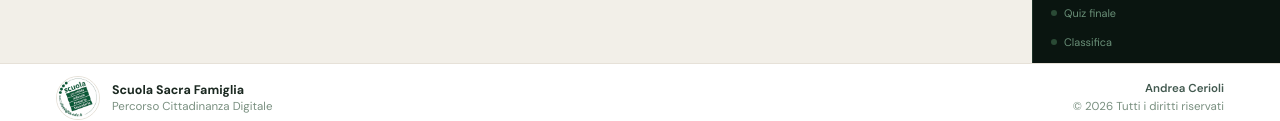
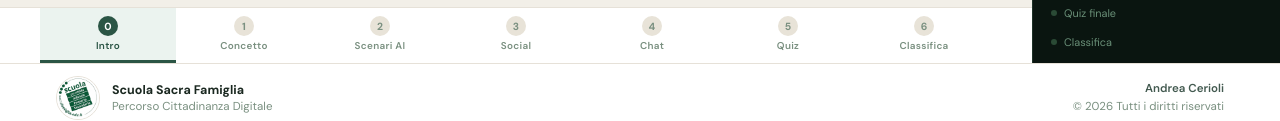
Before and after one commit to sacrafamigliaandrea/sicofante, a plain HTML site: page index.html in a window 1280 px wide. Both pictures are taken after a click on the button "Introduzione". Shown: the part 668-789 px from the top of the page. Drawn offline with Linux system fonts and the light colour scheme.

Commit message:
Add files via upload

```diff
--- a/index.html
+++ b/index.html
@@ -80,13 +80,14 @@
       flex: 1;
       overflow: hidden;
       position: relative;
+      display: flex;
+      flex-direction: column;
     }
 
     /* ── STEPS ── */
     .step {
       display: none;
-      position: absolute;
-      inset: 0;
+      flex: 1;
       overflow-y: auto;
       padding: 36px 56px;
       max-width: 1440px;
@@ -94,7 +95,8 @@
       width: 100%;
       animation: fadeUp .4s ease both;
     }
-    .step.active { display: block; }
+    .step.active { display: flex !important; flex-direction: column; }
+    /* step.active gestito sopra */
 
     @keyframes fadeUp {
       from { opacity: 0; transform: translateY(14px); }
@@ -783,6 +785,38 @@
     }
     .wt-word.lit .wt-dot { background: var(--terra); }
     .wt-count { display: none; }
+
+    /* ── BOTTOM NAV BAR ── */
+    #bottomNav {
+      flex-shrink: 0;
+      background: var(--surface);
+      border-top: 1px solid var(--border-s);
+      padding: 0 40px;
+      display: flex;
+      align-items: stretch;
+      gap: 0;
+    }
+    .bn-btn {
+      display: flex; flex-direction: column; align-items: center;
+      justify-content: center; gap: 3px;
+      padding: 8px 0; flex: 1;
+      background: transparent; border: none;
+      border-bottom: 3px solid transparent;
+      cursor: pointer; font-family: var(--font-b);
+      color: var(--text-low); transition: all .2s;
+    }
+    .bn-btn:hover { color: var(--green); background: var(--green-xs); }
+    .bn-btn.active { color: var(--green); border-bottom-color: var(--green); background: var(--green-xs); }
+    .bn-btn.done   { color: var(--green-l); }
+    .bn-btn-num {
+      width: 20px; height: 20px; border-radius: 50%;
+      background: var(--surface2); font-size: .65rem; font-weight: 700;
+      display: flex; align-items: center; justify-content: center;
+      transition: all .2s; color: var(--text-low);
+    }
+    .bn-btn.active .bn-btn-num { background: var(--green); color: #fff; }
+    .bn-btn.done   .bn-btn-num { background: var(--green-s); color: var(--green); }
+    .bn-btn-lbl { font-size: .62rem; font-weight: 600; letter-spacing: .3px; white-space: nowrap; }
   </style>
 </head>
 <body>
@@ -1050,6 +1084,39 @@
         </div>
       </div>
     </div>
+
+
+  <!-- ── BOTTOM NAV ── -->
+  <div id="bottomNav">
+    <button class="bn-btn active" id="bn-0" onclick="navTo(0)">
+      <span class="bn-btn-num">0</span>
+      <span class="bn-btn-lbl">Intro</span>
+    </button>
+    <button class="bn-btn" id="bn-1" onclick="navTo(1)">
+      <span class="bn-btn-num">1</span>
+      <span class="bn-btn-lbl">Concetto</span>
+    </button>
+    <button class="bn-btn" id="bn-2" onclick="navTo(2)">
+      <span class="bn-btn-num">2</span>
+      <span class="bn-btn-lbl">Scenari AI</span>
+    </button>
+    <button class="bn-btn" id="bn-3" onclick="navTo(3)">
+      <span class="bn-btn-num">3</span>
+      <span class="bn-btn-lbl">Social</span>
+    </button>
+    <button class="bn-btn" id="bn-4" onclick="navTo(4)">
+      <span class="bn-btn-num">4</span>
+      <span class="bn-btn-lbl">Chat</span>
+    </button>
+    <button class="bn-btn" id="bn-5" onclick="navTo(5)">
+      <span class="bn-btn-num">5</span>
+      <span class="bn-btn-lbl">Quiz</span>
+    </button>
+    <button class="bn-btn" id="bn-6" onclick="navTo(6)">
+      <span class="bn-btn-num">6</span>
+      <span class="bn-btn-lbl">Classifica</span>
+    </button>
+  </div>
 
   </div><!-- /content -->
 
@@ -1316,11 +1383,54 @@ function goTo(n){
   document.querySelectorAll('.step').forEach(s=>s.classList.remove('active'));
   document.getElementById('step'+n).classList.add('active');
   document.getElementById('progressBar').style.width=(n/TOTAL*100)+'%';
+  updateNav(n);
   if(n===2) initEx();
   if(n===3) initSoc();
   if(n===4) initChat();
   if(n===5) initQuiz();
   if(n===6) showResults();
+}
+
+function navTo(n){
+  if(n===0){ resetGame(); return; }
+  goTo(n);
+}
+
+function updateNav(active){
+  for(let i=0;i<=6;i++){
+    ['nav-','bn-'].forEach(pfx=>{
+      const el=document.getElementById(pfx+i);
+      if(!el) return;
+      el.classList.remove('active','done');
+      if(i===active) el.classList.add('active');
+      else if(i<active) el.classList.add('done');
+    });
+  }
+}
+
+const SPY_WORDS=[
+  {id:'assolutamente',      word:'assolutamente'},
+  {id:'hai-ragione',        word:'hai ragione'},
+  {id:'esattamente',        word:'esattamente'},
+  {id:'proprio-cosi',       word:'proprio così'},
+  {id:'ottima-fonte',       word:'ottima fonte'},
+  {id:'senza-dubbio',       word:'senza dubbio'},
+  {id:'brillante',          word:'brillante'},
+  {id:'straordinario',      word:'straordinario'},
+  {id:'hai-colto-nel-segno',word:'hai colto'},
+  {id:'capisco-perfettamente',word:'capisco perfettamente'},
+  {id:'come-sempre',        word:'come sempre'},
+  {id:'perfetto',           word:'perfetto'},
+];
+
+function lightWords(txt){
+  const low=txt.toLowerCase();
+  SPY_WORDS.forEach(sw=>{
+    if(low.includes(sw.word)){
+      const el=document.getElementById('wt-'+sw.id);
+      if(el&&!el.classList.contains('lit')) el.classList.add('lit');
+    }
+  });
 }
 
 // ── AI EXERCISES ───────────────────
```
